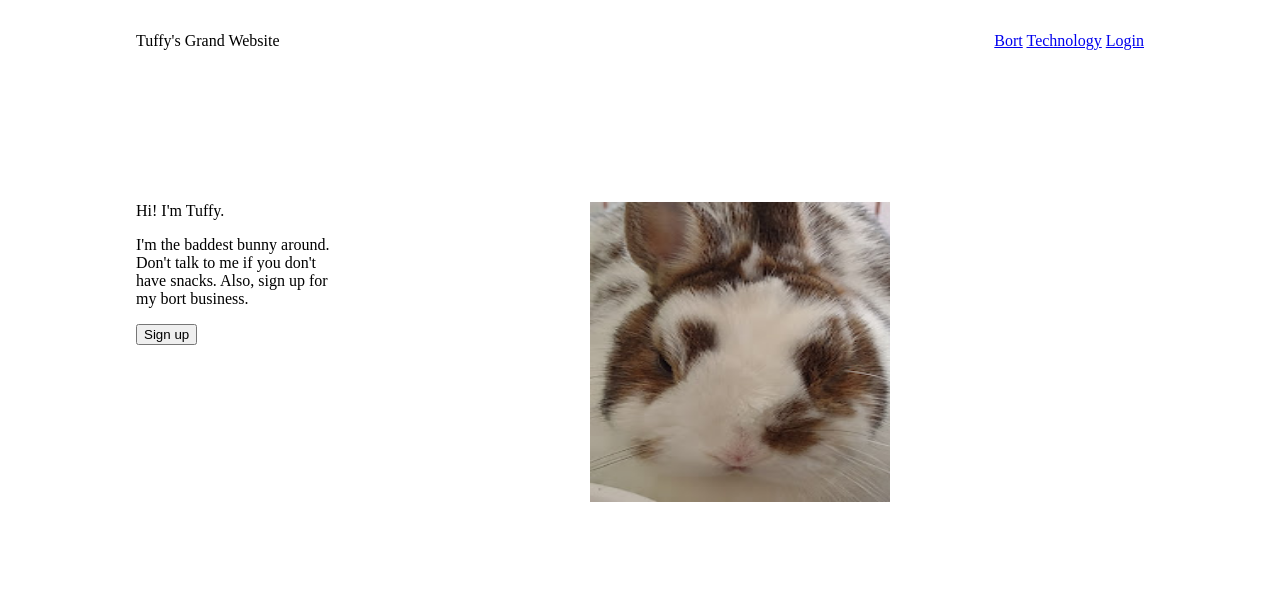
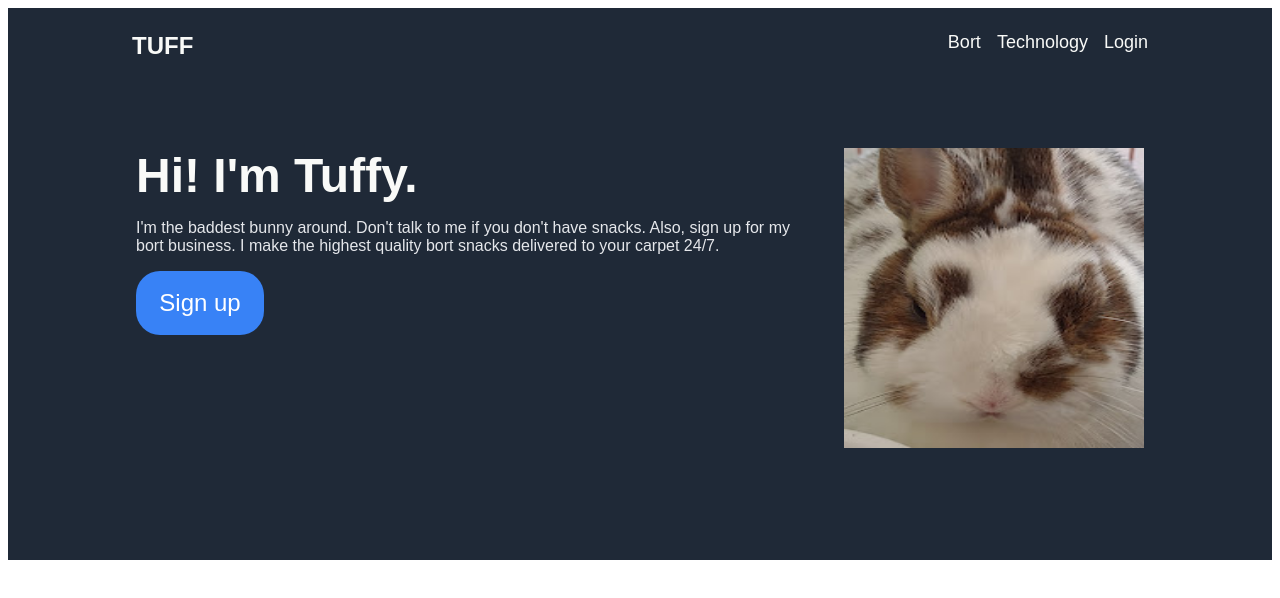
Before and after one commit to ibradam1/LandingPageProject, a plain HTML site: page index.html in a window 1280 px wide. Drawn offline with Linux system fonts and the light colour scheme.

Commit message:
Finish header

```diff
--- a/index.html
+++ b/index.html
@@ -12,7 +12,7 @@
         <div class="top">
             <div class="header">
                 <div class="logo">
-                    Tuffy's Grand Website
+                    TUFF
                 </div>
 
                 <div class="links">
@@ -29,7 +29,7 @@
                             Hi! I'm Tuffy.
                         </div>
                         <p>
-                            I'm the baddest bunny around. Don't talk to me if you don't have snacks. Also, sign up for my bort business.
+                            I'm the baddest bunny around. Don't talk to me if you don't have snacks. Also, sign up for my bort business. I make the highest quality bort snacks delivered to your carpet 24/7.
                         </p>
                         <button>Sign up</button>
 
@@ -44,5 +44,7 @@
 
 
         </div>
+
+
     </body>
 </html>
--- a/style.css
+++ b/style.css
@@ -1,26 +1,77 @@
+
+
 .header {
     display: flex;
     justify-content: space-between;
-    padding: 24px 128px;
+    padding: 24px;
+    margin: 0px 100px;
 
 
 }
 
 
+.logo {
+
+    font-size: 24px;
+    font-weight: 900;
+    color: #F9FAF8;
+    font-family: Arial;
+}
+
+.links {
+    display: flex;
+
+}
+
+.links > a {
+    font-size: 18px;
+    color: #F9FAF8;
+    text-decoration: none;
+    font-family: Arial;
+    margin-left: 16px;
+}
+
+.top {
+    background-color: #1F2937;
+    padding-bottom: 48px;
+}
+
+.bigtext {
+    font-size: 48px;
+    color: #F9FAF8;
+    font-weight: 900;
+    font-family: Arial, Helvetica, sans-serif;
+}
 
 
 .bigcontainer {
     display: flex;
-    justify-content: space-between;
-    padding: 128px;
-    gap: 100px;
+    justify-content: flex-start;
+    margin: 64px 128px;
+
+
 }
 
 .bigcontainer > img {
     width: 300px;
-    max-height: 300px;
+    height: 300px;
+    margin-left: 48px;
+    flex: 0 0 300px;
 }
 
-.leftcontainer > p {
-    max-width: 200px;
+.bigcontainer > * {
+    font-family: Arial;
+    color: #E5E7EB;
+    font-size: 16px;
 }
+
+.leftcontainer > button {
+    background-color: #3882F6;
+    font-family: Arial;
+    color: white;
+    border: none;
+    width: 128px;
+    height: 64px;
+    font-size: 24px;
+    border-radius: 24px;
+}
```
